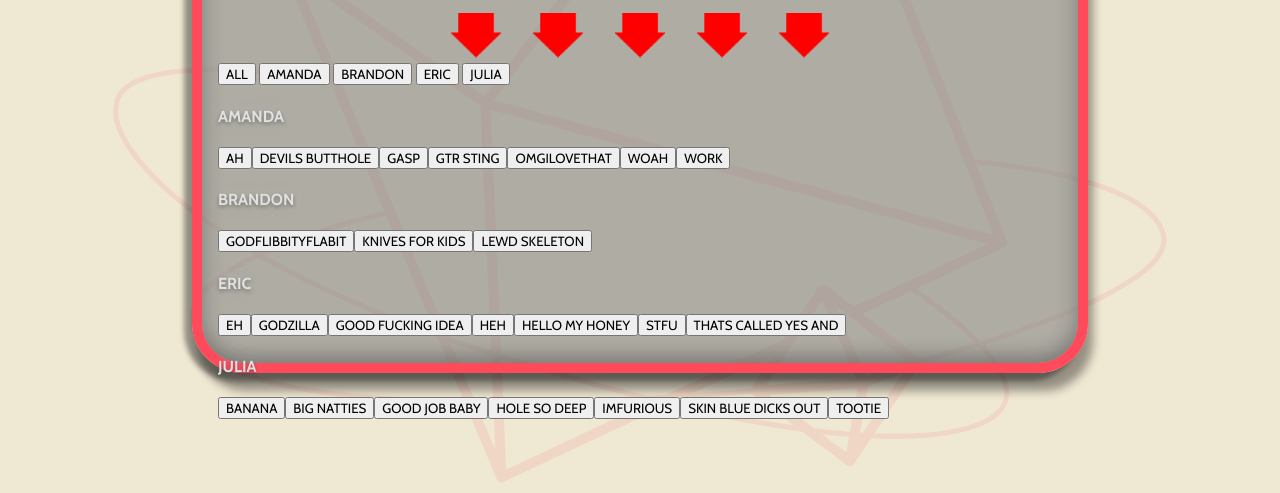
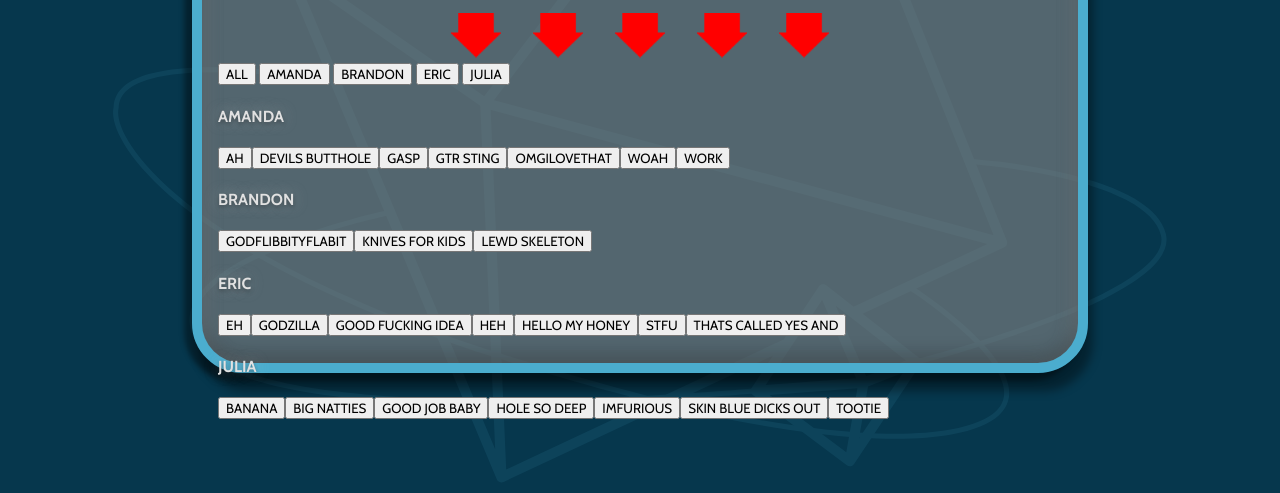
Before and after one commit to MCuello17/jtp-soundboard, a plain HTML site: page index.html in a window 1280 px wide. Shown: the part 307-800 px from the top of the page. Drawn offline with nearby package versions, Linux system fonts and the light colour scheme.

Commit message:
Added random theme to body

```diff
--- a/index.html
+++ b/index.html
@@ -16,7 +16,7 @@
   <link rel="manifest" href="/src/media/img/favicons/site.webmanifest" />
   <meta name="description" content="The unofficial Join The Party soundboard">
 </head>
-<body  class="theme-1">
+<body>
 
   <svg class="bg" width="1075" height="791" viewBox="0 0 1075 791" fill="none" xmlns="http://www.w3.org/2000/svg">
     <path fill-rule="evenodd" clip-rule="evenodd" d="M685.264 9.31761C686.581 9.81085 687.629 10.8359 688.152 12.1415L900.152 541.642C901.137 544.102 900.032 546.903 897.632 548.027L757.533 613.69L813.592 657.562C815.652 659.175 816.121 662.103 814.667 664.278L749.167 762.278C748.405 763.419 747.208 764.196 745.856 764.428C744.504 764.66 743.116 764.326 742.017 763.505L649.017 694.005C646.894 692.419 646.378 689.451 647.84 687.241L669.075 655.149L402.632 780.027C401.399 780.605 399.984 780.655 398.713 780.166C397.443 779.677 396.427 778.69 395.9 777.435L182.9 269.935C181.888 267.524 182.904 264.741 185.231 263.55L681.231 9.54961C682.483 8.90858 683.947 8.82437 685.264 9.31761ZM679.668 639.14L714.34 586.741C715.11 585.577 716.331 584.789 717.708 584.565C719.085 584.341 720.493 584.703 721.592 585.562L748.707 606.783L881.025 544.767L389.801 412.108L405.181 767.789L679.668 639.14ZM394.308 747.802L379.622 408.185L198.799 281.977L394.308 747.802ZM197.192 268.66L383.444 398.658L666.132 28.5169L197.192 268.66ZM682.141 24.0311L393.005 402.615L887.146 536.062L682.141 24.0311ZM717.585 599.959L661.811 684.25L751.134 677.54L717.585 599.959ZM762.955 685.622L753.994 737.06L797.468 672.016L762.955 685.622ZM800.548 660.053L761.179 675.574L730.894 605.541L800.548 660.053ZM741.482 750.621L752.483 687.467L665.697 693.986L741.482 750.621Z" fill="currentColor" />
--- a/src/js/index.js
+++ b/src/js/index.js
@@ -50,6 +50,10 @@ const updateFilter = (event) => {
 
 // Initialize
 document.addEventListener('DOMContentLoaded', async () => {
+  // Get a theme from 1 to 4 and apply body class theme-x
+  const randomTheme = Math.floor(Math.random() * 4) + 1;
+  document.body.classList.add(`theme-${randomTheme}`);
+
   const SOUNDS = await getSounds();
   generateAudioButtons(SOUNDS);
   document.querySelectorAll('.filter-button').forEach(button => button.addEventListener('click', updateFilter));
```
